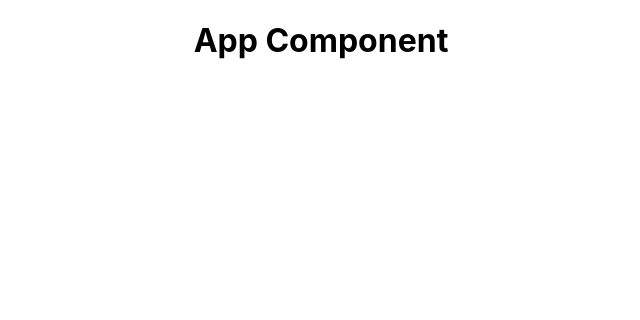
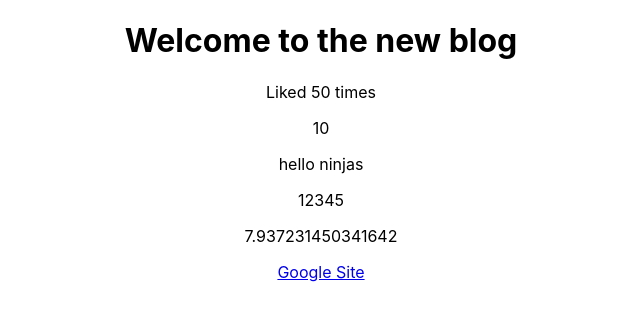
Before and after one commit to platisam/Dojo_blog, a React (Create React App) app: page / in a window 1280 px wide. Shown: the top 320 px of the page, without its empty margins (319-959 px from the left). Built offline with nearby package versions, Linux system fonts and the light colour scheme.

Commit message:
adding dynamic values in templates

```diff
--- a/src/App.js
+++ b/src/App.js
@@ -1,10 +1,21 @@
 import "./App.css";
 
 function App() {
+  const title = "Welcome to the new blog";
+  const likes = 50;
+  const link = "http://www.google.com";
   return (
     <div className="App">
       <div className="content">
-        <h1>App Component</h1>
+        <h1>{title}</h1>
+        <p>Liked {likes} times</p>
+
+        <p>{10}</p>
+        <p>{"hello ninjas"}</p>
+        <p>{[1, 2, 3, 4, 5]}</p>
+        <p>{Math.random() * 10}</p>
+
+        <a href={link}>Google Site</a>
       </div>
     </div>
   );
```
